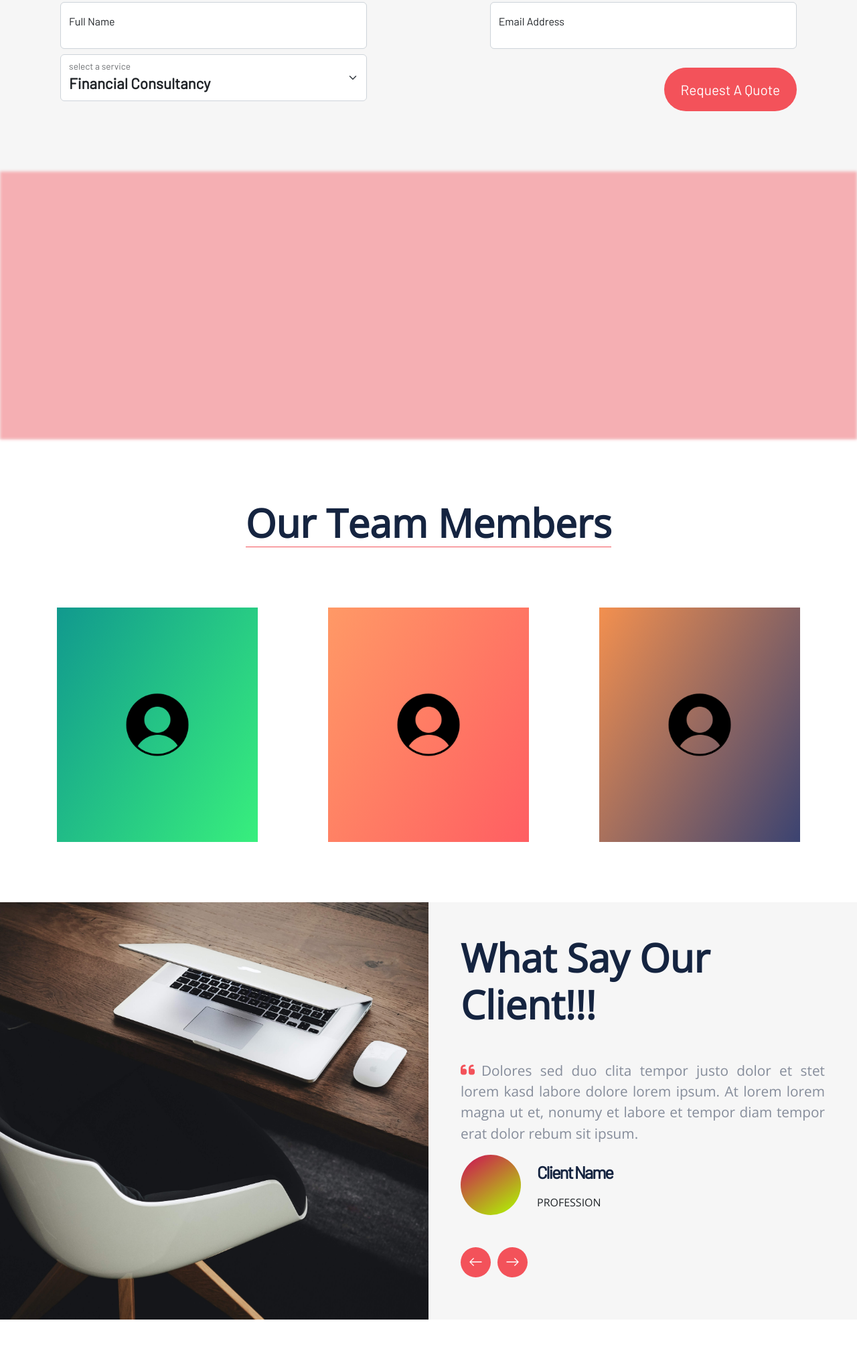
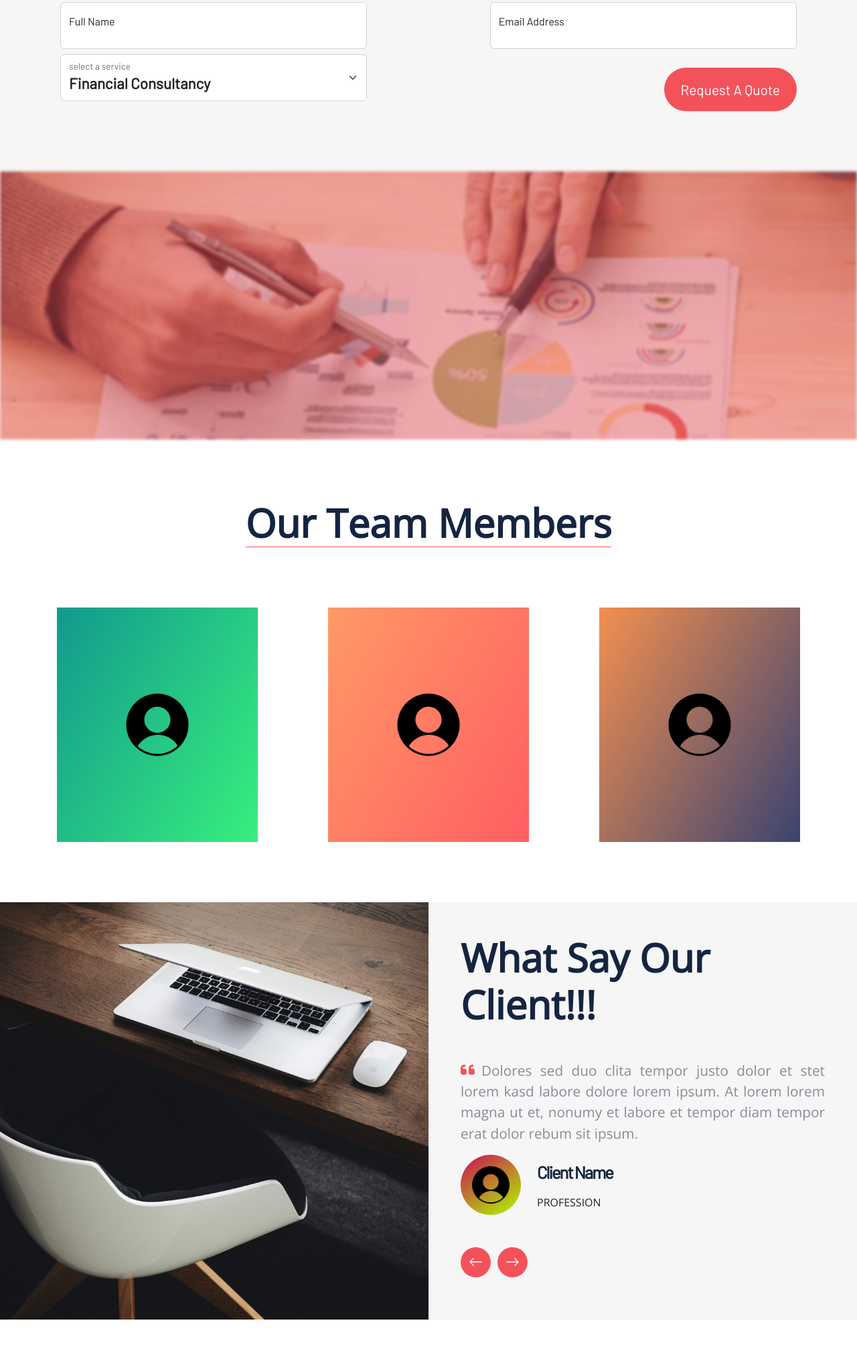
Before and after one commit to omidfarhangnia/CONSULT-Landing-Page, a website: page index.html in a window 1280 px wide. Shown: the part 5266-7274 px from the top of the page at 67% size. Drawn offline with nearby package versions, Linux system fonts and the light colour scheme; the site is published under a folder, as on GitHub Pages, so addresses that start at the root find nothing.

Commit message:
fixing a bug and finishing project

```diff
--- a/scss/page/_quote.scss
+++ b/scss/page/_quote.scss
@@ -33,11 +33,11 @@
     }
 
     .client__num__1{
-        background-image: url("/images/username__image.png"), linear-gradient(146deg, rgba(205,11,87,1) 0%, rgba(0,151,255,1) 100%);
+        background-image: url("../images/username__image.png"), linear-gradient(146deg, rgba(205,11,87,1) 0%, rgba(0,151,255,1) 100%);
     }
 
     .client__num__2{
-        background-image: url("/images/username__image.png"), linear-gradient(146deg, rgba(205,11,87,1) 0%, rgba(173,255,0,1) 100%);
+        background-image: url("../images/username__image.png"), linear-gradient(146deg, rgba(205,11,87,1) 0%, rgba(173,255,0,1) 100%);
     }
 
     .client__image{
--- a/scss/page/_request.scss
+++ b/scss/page/_request.scss
@@ -15,7 +15,7 @@
     height: 300px;
     position: relative;
     width: 100%;
-    background-image: url("/images/requestAFreeQuote--image.jpg");
+    background-image: url("../images/requestAFreeQuote--image.jpg");
     background-attachment: fixed;
     background-position: center;
     background-repeat: no-repeat;
```
Also changed, not shown: css/style.css.
